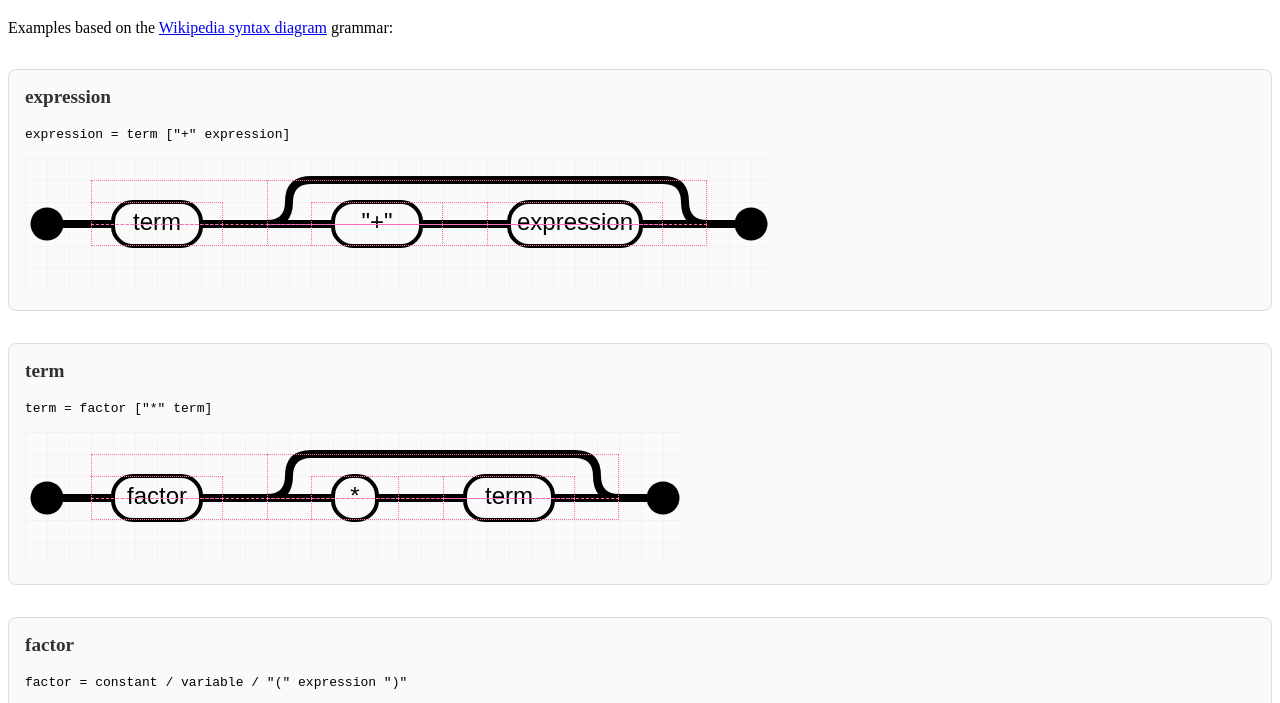
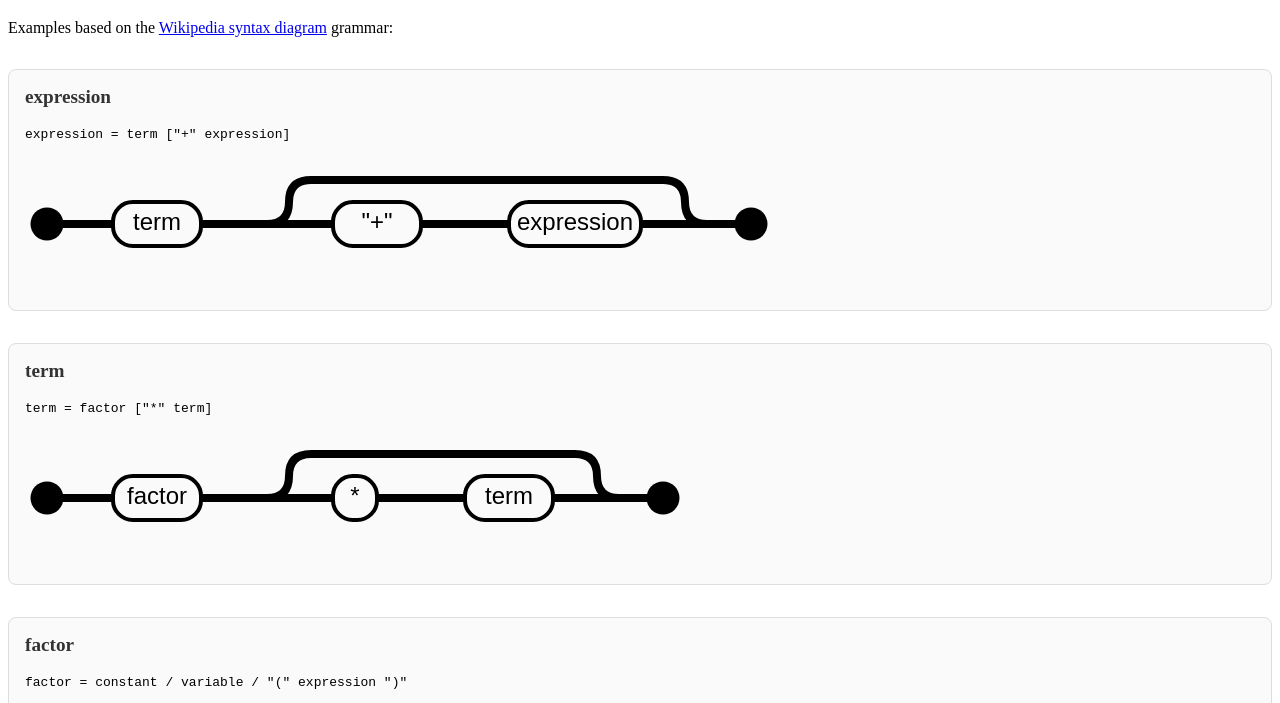
Before and after one commit to xtofs/railroad-syntax-diagram.js, a plain HTML site: page index.html in a window 1280 px wide. Shown: the part 61-764 px from the top of the page. Drawn offline with nearby package versions, Linux system fonts and the light colour scheme.

Commit message:
local preview image

```diff
--- a/index.html
+++ b/index.html
@@ -103,7 +103,7 @@
     <script>
         // Automatically discover and render all diagram script tags when page loads
         document.addEventListener('DOMContentLoaded', function() {
-            window.RailroadDiagrams.renderDiagramScripts({ gridSize: 22, debugMode: true });
+            window.RailroadDiagrams.renderDiagramScripts({ gridSize: 22, debugMode: false });
         });
     </script>
 </body>
```
Also changed, not shown: example-diagram.png, 1 other file.
